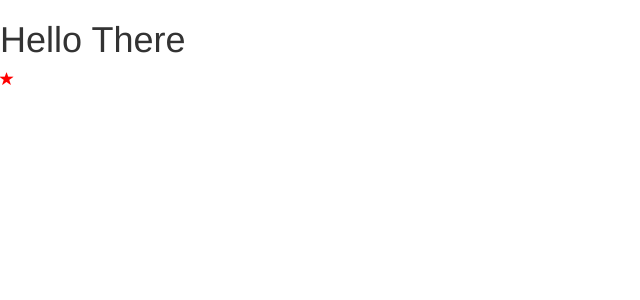
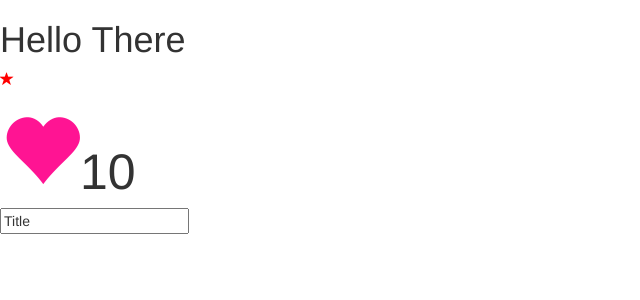
Before and after one commit to LOCO185/angular, an Angular app: page / in a window 1280 px wide. Shown: the top 300 px of the page, without its empty margins (0-640 px from the left). Built offline with nearby package versions, Linux system fonts and the light colour scheme.

Commit message:
added like component

```diff
--- a/src/app/app.component.html
+++ b/src/app/app.component.html
@@ -2,6 +2,11 @@
 <div>
     <favorite [is-favorite]="post.isFavorite" (change)="onFavoriteChanged($event)"></favorite>
 </div>
-<!-- <br>
-<input type="text" [(ngModel)]="title">
-<br> -->
+<br>
+    <like
+        [likesCount]="tweet.likesCount"
+        [isActive]="tweet.isLiked"
+    ></like>
+<br>
+<input type="text" [(ngModel)]="post.title">
+<br>
--- a/src/app/app.component.ts
+++ b/src/app/app.component.ts
@@ -11,6 +11,11 @@ export class AppComponent {
     title: 'Title',
     isFavorite: true,
   };
+  tweet = {
+    body: '....',
+    likesCount: 10,
+    isLiked: true
+  }
   onFavoriteChanged(eventArgs: FavoriteChangedEventArgs) {
     console.log('favorite changed', eventArgs);
   }
--- a/src/app/app.module.ts
+++ b/src/app/app.module.ts
@@ -5,12 +5,14 @@ import { FormsModule } from '@angular/forms'
 import { AppComponent } from './app.component';
 import { FavoriteComponent } from '../app/components/favorite/favorite.component';
 import { TitleCasePipe } from './title-case.pipe';
+import { LikeComponent } from './like/like.component';
 
 @NgModule({
   declarations: [
     AppComponent,
     FavoriteComponent,
-    TitleCasePipe
+    TitleCasePipe,
+    LikeComponent
   ],
   imports: [
     BrowserModule,
--- /dev/null
+++ b/src/app/like/like.component.css
@@ -0,0 +1,11 @@
+.glyphicon {
+    color: #ccc;
+    cursor: pointer;
+    font-size: 80px;
+}
+span {
+    font-size: 50px;
+}
+.highlighted {
+    color: deeppink;
+}
--- /dev/null
+++ b/src/app/like/like.component.html
@@ -0,0 +1,6 @@
+<span
+    class="glyphicon glyphicon-heart"
+    [class.highlighted]="isActive"
+    (click)="onClick()">
+</span>
+<span>{{ likesCount }}</span>
--- /dev/null
+++ b/src/app/like/like.component.ts
@@ -0,0 +1,16 @@
+import { Component, Input } from '@angular/core';
+
+@Component({
+  selector: 'like',
+  templateUrl: './like.component.html',
+  styleUrls: ['./like.component.css'],
+})
+export class LikeComponent {
+  @Input('likesCount') likesCount: number;
+  @Input('isActive') isActive: boolean;
+
+  onClick() {
+    this.likesCount += this.isActive ? -1 : 1;
+    this.isActive = !this.isActive;
+  }
+}
```
Also changed, not shown: 1 other file (tests, documents, lock files or other folders).
